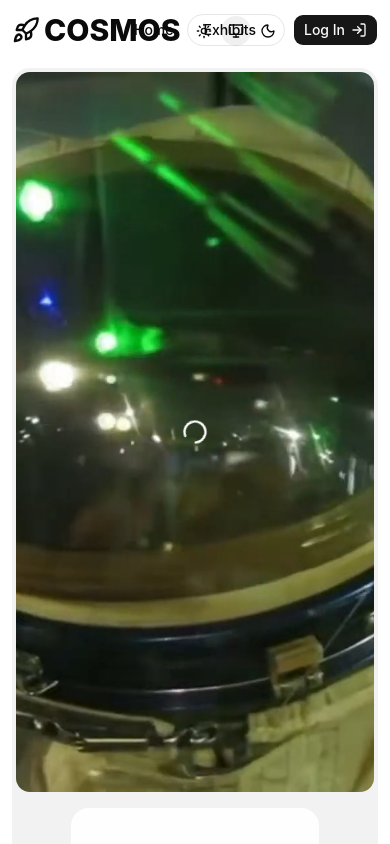
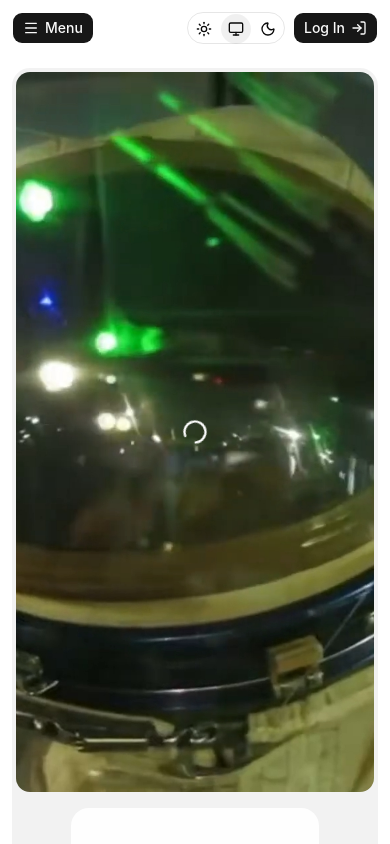
Before and after one commit to AlienTheBetrayer/cosmosmuseum, a Next.js app in the folder app/apps/web/: page / in a window 390 px wide. Shown: the top 844 px of the page. Built offline with nearby package versions, Linux system fonts and the light colour scheme.

Commit message:
header menu

```diff
--- a/app/apps/web/components/header/ui/Header.tsx
+++ b/app/apps/web/components/header/ui/Header.tsx
@@ -1,45 +1,46 @@
 "use client";
 
 import { AuthButton } from "@/components/auth/ui/AuthButton";
+import { Menu } from "@/components/header/ui/Menu";
+import { MiddleLinks } from "@/components/header/ui/MiddleLinks";
 import { ThemeList } from "@/components/themes/ui/ThemeList";
 import { Button } from "@/shared/ui";
-import { Rocket } from "lucide-react";
+import { Menu as MenuIcon, Rocket } from "lucide-react";
+import { AnimatePresence } from "motion/react";
 import Link from "next/link";
+import { useState } from "react";
 
 export const Header = () => {
+  const [openMenu, setOpenMenu] = useState<boolean>(false);
+
+  // jsx
   return (
+    <>
+      <AnimatePresence>
+        {openMenu && <Menu onClose={() => setOpenMenu(false)} />}
+      </AnimatePresence>
+
       <header className="sticky top-0 left-0 right-0 p-1 z-10 bg-background/95 backdrop-blur-sm">
-      <nav className="grid grid-cols-3 w-full mx-auto h-12 p-2 rounded-3xl items-center">
-        <Link href="/" className="flex items-center gap-1 justify-self-start">
+        <nav className="flex md:grid grid-cols-3 w-full mx-auto h-12 p-2 rounded-3xl items-center">
+          <Link
+            href="/"
+            className="md:flex hidden items-center gap-1 justify-self-start"
+          >
             <Rocket className="size-7" />
             <span className="text-3xl font-extrabold">COSMOS</span>
           </Link>
 
-        <ul className="flex items-center gap-2 justify-self-center">
-          <li>
           <Button
-              variant="ghost"
-              render={
-                <Link href="#home">
-                  <span>Home</span>
-                </Link>
-              }
+            variant="default"
+            className="mr-auto md:hidden flex"
+            onClick={() => setOpenMenu((prev) => !prev)}
           >
-              <span>Home</span>
+            <MenuIcon />
+            <span>Menu</span>
           </Button>
-          </li>
 
-          <li>
-            <Button
-              variant="ghost"
-              render={
-                <Link href="#exhibits">
-                  <span>Exhibits</span>
-                </Link>
-              }
-              nativeButton={false}
-            />
-          </li>
+          <ul className="md:flex hidden items-center gap-2 justify-self-center ">
+            <MiddleLinks />
           </ul>
 
           <div className="flex gap-2 items-center justify-self-end">
@@ -48,5 +49,6 @@ export const Header = () => {
           </div>
         </nav>
       </header>
+    </>
   );
 };
--- /dev/null
+++ b/app/apps/web/components/header/ui/Menu.tsx
@@ -0,0 +1,31 @@
+import { MiddleLinks } from "@/components/header/ui/MiddleLinks";
+import { Button } from "@/shared/ui";
+import { X } from "lucide-react";
+import { motion } from "motion/react";
+
+export const Menu = ({ onClose }: { onClose: () => void }) => {
+  return (
+    <motion.div
+      className="fixed w-screen h-screen bg-black/50 backdrop-blur-xl z-11 overflow-hidden md:hidden"
+      initial={{ maxHeight: "50vh", opacity: 0 }}
+      animate={{ maxHeight: "100vh", opacity: 1 }}
+      exit={{ maxHeight: "50vh", opacity: 0 }}
+      onClick={onClose}
+    >
+      <ul className="flex flex-col gap-2 w-full h-full p-4">
+        <li>
+          <ul className="flex flex-col gap-2 **:w-full [&_a]:p-8 [&_a]:not-hover:bg-black/50 [&_span]:text-center">
+            <MiddleLinks variant="ghost" />
+          </ul>
+        </li>
+
+        <li className="mt-auto">
+          <Button onClick={onClose} className="w-full p-8" variant="destructive">
+            <X />
+            <span>Close</span>
+          </Button>
+        </li>
+      </ul>
+    </motion.div>
+  );
+};
--- /dev/null
+++ b/app/apps/web/components/header/ui/MiddleLinks.tsx
@@ -0,0 +1,34 @@
+import { Button, ButtonProps } from "@/shared/ui";
+import Link from "next/link";
+
+export const MiddleLinks = ({ variant }: { variant?: ButtonProps["variant"]}) => {
+  return (
+    <>
+      <li>
+        <Button
+          variant={variant ?? "ghost"}
+          nativeButton={false}
+          render={
+            <Link href="#home">
+              <span>Home</span>
+            </Link>
+          }
+        >
+          <span>Home</span>
+        </Button>
+      </li>
+
+      <li>
+        <Button
+          variant={variant ?? "ghost"}
+          nativeButton={false}
+          render={
+            <Link href="#exhibits">
+              <span>Exhibits</span>
+            </Link>
+          }
+        />
+      </li>
+    </>
+  );
+};
```
Lines whose indentation alone changed are shown as unchanged.
